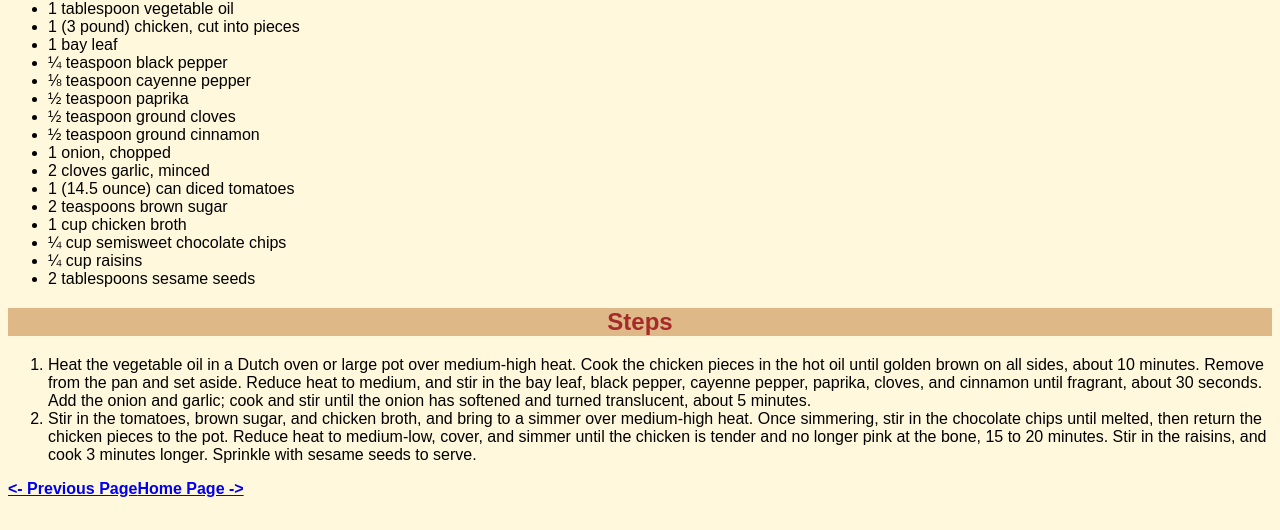
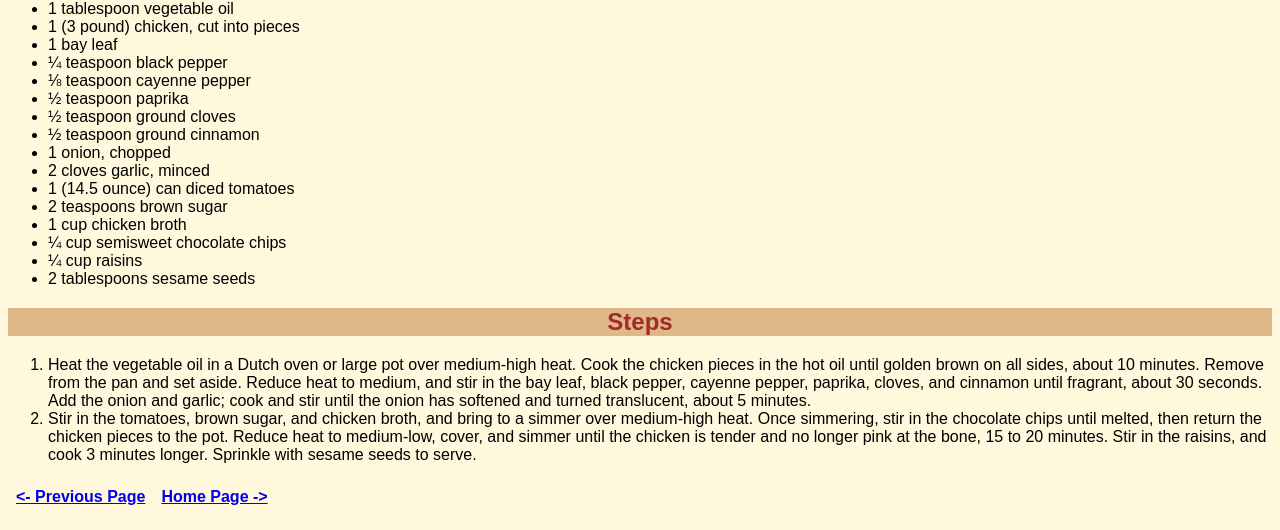
Before and after one commit to Scalaptia/mexican-recipes, a plain HTML site: page recipes/mole.html in a window 1280 px wide. Shown: the part 487-1017 px from the top of the page. Drawn offline with Linux system fonts and the light colour scheme.

Commit message:
Update navigation bar

```diff
--- a/style.css
+++ b/style.css
@@ -44,11 +44,17 @@ body {
 }
 
 .back {
-    text-align: left;
+    float: left;
+    text-align: center;
+    display: block;
+    padding: 8px;
 }
 
 .next {
+    float: right;
     text-align: right;
+    display: block;
+    padding: 8px;
 }
 
 .text {
```
Also changed, not shown: recipes/ceviche.html (+2 -4 lines).
